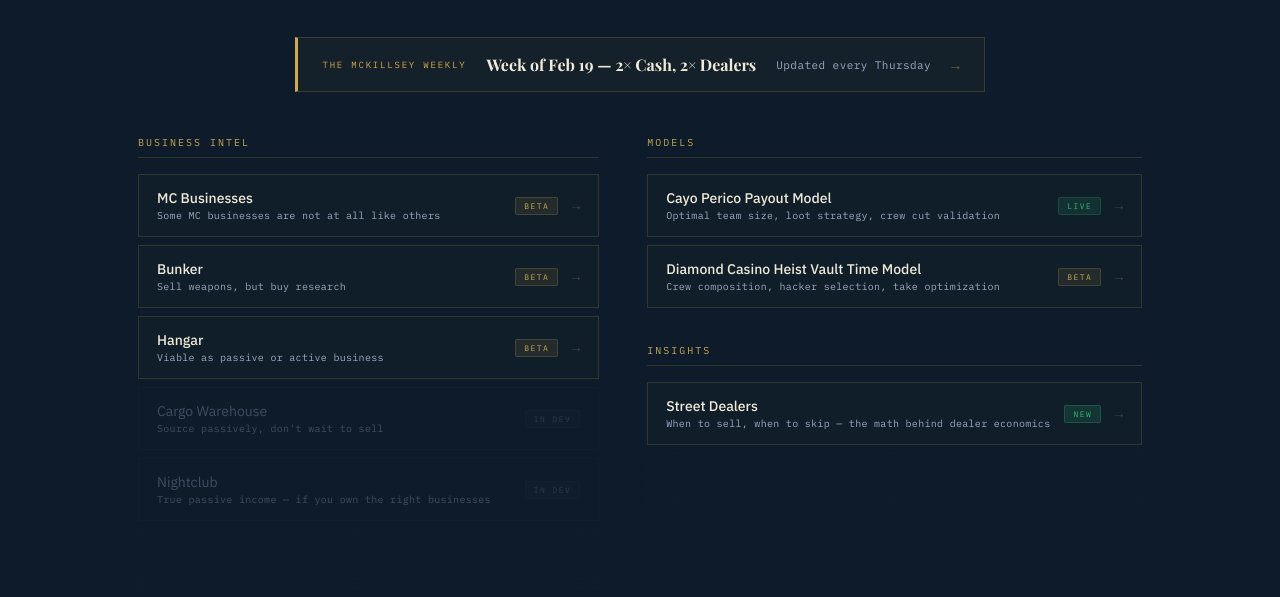
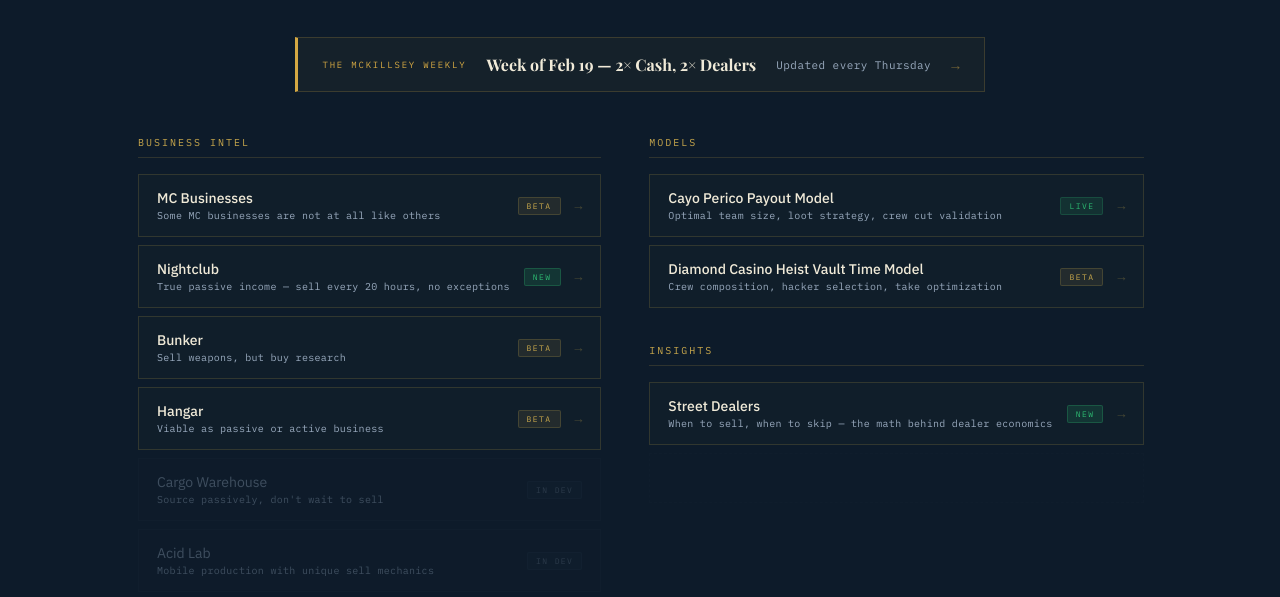
Before and after one commit to McKillsey/mckillsey, a plain HTML site: page index.html in a window 1280 px wide. Shown: the part 353-950 px from the top of the page. Drawn offline with nearby package versions, Linux system fonts and the light colour scheme.

Commit message:
Add files via upload

```diff
--- a/index.html
+++ b/index.html
@@ -4,6 +4,12 @@
 <meta charset="UTF-8">
 <meta name="viewport" content="width=device-width, initial-scale=1.0">
 <title>McKillsey & Company — GTA Online Strategic Advisory</title>
+<!-- Privacy-friendly analytics by Plausible -->
+<script async src="https://plausible.io/js/pa-RBI1DrB2NleHHMbucudjC.js"></script>
+<script>
+  window.plausible=window.plausible||function(){(plausible.q=plausible.q||[]).push(arguments)},plausible.init=plausible.init||function(i){plausible.o=i||{}};
+  plausible.init()
+</script>
 <meta name="description" content="GTA Online money-making reference. Cayo Perico calculator, Diamond Casino Heist calculator, MC business guides, and more. Every number transparent, every recommendation backed by math.">
 <link href="https://fonts.googleapis.com/css2?family=Playfair+Display:wght@400;700;900&family=IBM+Plex+Mono:wght@400;500&family=IBM+Plex+Sans:wght@300;400;500;600&display=swap" rel="stylesheet">
 <style>
@@ -203,6 +209,15 @@
         <span class="idx-card-arrow">&rarr;</span>
       </a>
 
+      <a href="/nc" class="idx-card">
+        <div class="idx-card-info">
+          <div class="idx-card-title">Nightclub</div>
+          <div class="idx-card-desc">True passive income &mdash; sell every 20 hours, no exceptions</div>
+        </div>
+        <span class="badge badge-new">New</span>
+        <span class="idx-card-arrow">&rarr;</span>
+      </a>
+
       <a href="/bunker" class="idx-card">
         <div class="idx-card-info">
           <div class="idx-card-title">Bunker</div>
@@ -231,14 +246,13 @@
 
       <div class="idx-stub">
         <div class="idx-card-info">
-          <div class="idx-card-title">Nightclub</div>
-          <div class="idx-card-desc">True passive income &mdash; if you own the right businesses</div>
+          <div class="idx-card-title">Acid Lab</div>
+          <div class="idx-card-desc">Mobile production with unique sell mechanics</div>
         </div>
         <span class="badge badge-dev">In Dev</span>
       </div>
 
       <!-- Ghost cards implying more -->
-      <div class="idx-ghost"></div>
       <div class="idx-ghost"></div>
       <div class="idx-ghost"></div>
 
```
Also changed, not shown: 404.html (+6 -0 lines), bunker.html (+6 -0 lines), cayo.html (+6 -0 lines), dch.html (+6 -0 lines), dealers.html (+6 -0 lines), hangar.html (+6 -0 lines), mc.html (+6 -0 lines), nc.html (+6 -0 lines), weekly.html (+6 -0 lines).
